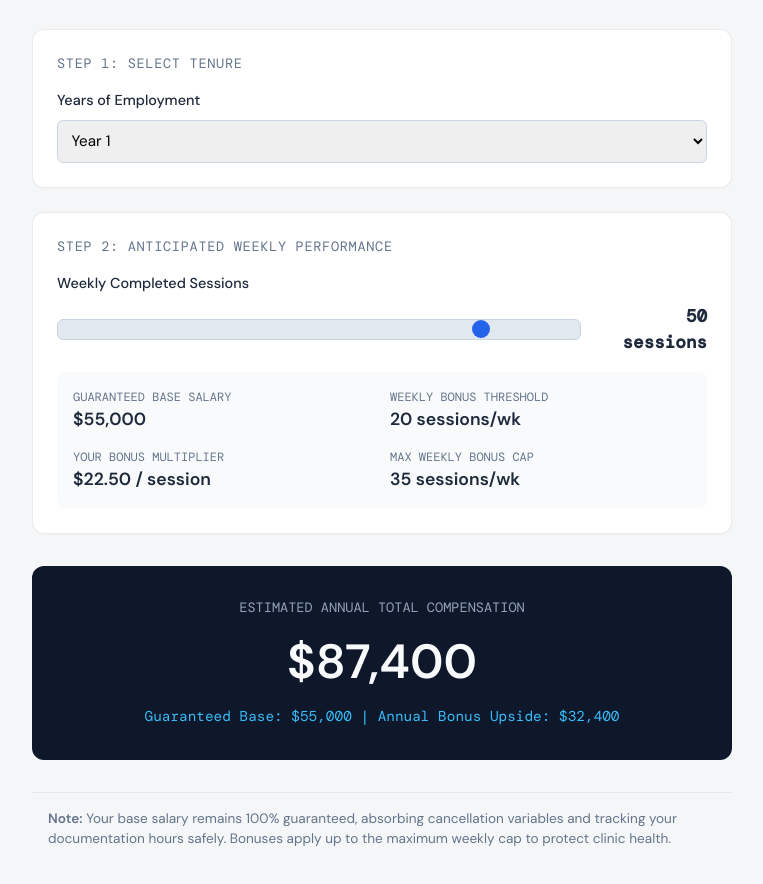
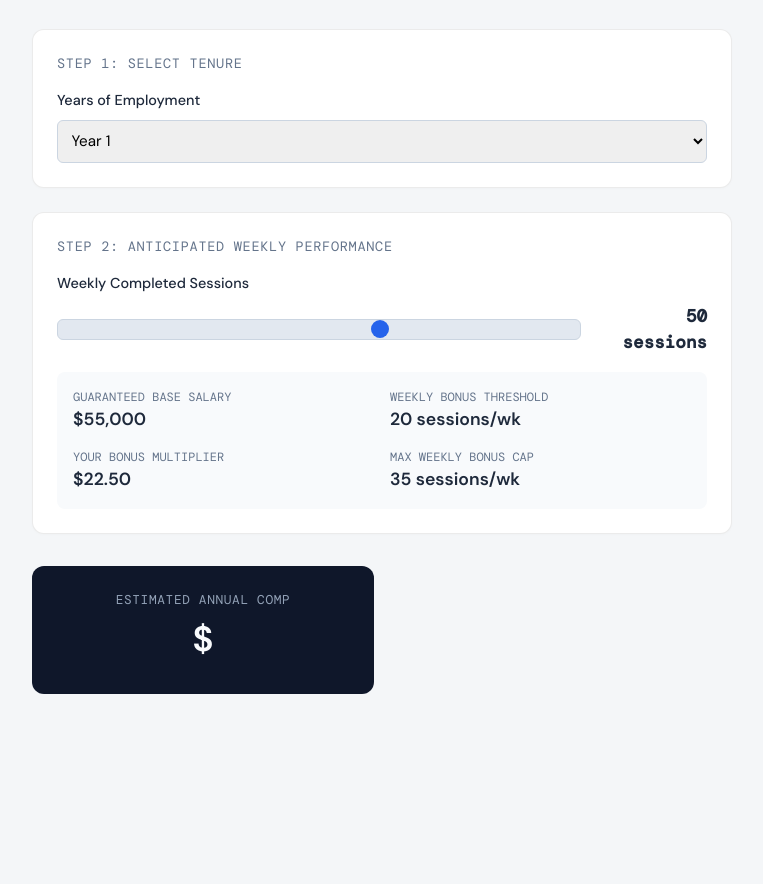
Before and after one commit to Mnets35/SLP-Calc, a plain HTML site: page index.html in a window 1280 px wide. Shown: the part 172-1056 px from the top of the page, without its empty margins (258-1021 px from the left). After the commit the page ends 898 px from the top, so only its background shows below. Drawn offline with nearby package versions, Linux system fonts and the light colour scheme.

Commit message:
Update index.html
Updated Slider

```diff
--- a/index.html
+++ b/index.html
@@ -24,14 +24,23 @@
   input[type=range] { -webkit-appearance: none; height: 4px; background: #e2e8f0; }
   input[type=range]::-webkit-slider-thumb { -webkit-appearance: none; width: 18px; height: 18px; border-radius: 50%; background: var(--accent); cursor: pointer; }
   .slider-val { font-family: 'DM Mono', monospace; font-weight: 600; min-width: 110px; text-align: right; font-size: 1.1rem; }
+
   .stats-grid { display: grid; grid-template-columns: repeat(2, 1fr); gap: 1rem; margin-top: 1rem; background: #f8fafc; padding: 1rem; border-radius: 8px; }
   .stat-box .label { font-size: 0.75rem; font-family: 'DM Mono', monospace; color: var(--text-light); text-transform: uppercase; }
   .stat-box .val { font-size: 1.1rem; font-weight: 600; color: var(--text); }
-  .total-card { background: #0f172a; color: white; text-align: center; padding: 2rem; border-radius: 12px; margin-top: 2rem; }
-  .total-card .label { font-size: 0.85rem; font-family: 'DM Mono', monospace; text-transform: uppercase; color: #94a3b8; }
-  .total-card .grand-total { font-size: 3rem; font-weight: 700; color: #f8fafc; margin: 0.5rem 0; }
-  .total-card .subtext { font-size: 0.9rem; color: #38bdf8; font-family: 'DM Mono', monospace; }
+
+  /* Upgraded Payout Split Grid Layout */
+  .payout-grid { display: grid; grid-template-columns: repeat(2, 1fr); gap: 1rem; margin-top: 2rem; }
+  .total-card { background: #0f172a; color: white; text-align: center; padding: 1.5rem; border-radius: 12px; }
+  .total-card .label { font-size: 0.8rem; font-family: 'DM Mono', monospace; text-transform: uppercase; color: #94a3b8; letter-spacing: 0.05em; }
+  .total-card .grand-total { font-size: 2.2rem; font-weight: 700; color: #f8fafc; margin: 0.25rem 0; }
+  .total-card .subtext { font-size: 0.8rem; color: #38bdf8; font-family: 'DM Mono', monospace; }
+
   .fine-print { margin-top: 2rem; padding: 1rem; border-top: 1px solid #e2e8f0; font-size: 0.85rem; color: var(--text-light); }
+
+  @media (max-width: 550px) {
+    .payout-grid { grid-template-columns: 1fr; }
+  }
 </style>
 </head>
 <body>
@@ -55,7 +64,7 @@
     <div class="section-title">Step 2: Anticipated Weekly Performance</div>
     <label for="performance-slider">Weekly Completed Sessions</label>
     <div class="slider-container">
-      <input type="range" id="performance-slider" min="0" max="60" value="50" oninput="calculate()">
+      <input type="range" id="performance-slider" min="0" max="80" value="50" oninput="calculate()">
       <span class="slider-val" id="slider-display">50 sessions</span>
     </div>
 
@@ -67,37 +76,7 @@
     </div>
   </div>
 
-  <div class="total-card">
-    <div class="label">Estimated Annual Total Compensation</div>
-    <div class="grand-total" id="total-compensation">$0</div>
-    <div class="subtext" id="breakdown-text">Base: $55,000 | Estimated Annual Bonus: $0</div>
-  </div>
-
-  <div class="fine-print">
-    <p><strong>Note:</strong> Your base salary remains 100% guaranteed, absorbing cancellation variables and tracking your documentation hours safely. Bonuses apply up to the maximum weekly cap to protect clinic health.</p>
-  </div>
-</div>
-<script>
-  const rates = { 1: 22.50, 2: 24.50, 3: 26.50 };
-  function calculate() {
-    const year = document.getElementById("year").value;
-    const volume = parseFloat(document.getElementById("performance-slider").value);
-    const rate = rates[year];
-
-    document.getElementById("slider-display").textContent = volume + " sessions";
-    document.getElementById("bonus-rate-display").textContent = "$" + rate.toFixed(2) + " / session";
-
-    let bonusUnits = volume - 20;
-    if (bonusUnits < 0) bonusUnits = 0;
-    if (bonusUnits > 35) bonusUnits = 35;
-
-    const annualBonus = bonusUnits * rate * 48;
-    const total = 55000 + annualBonus;
-
-    document.getElementById("total-compensation").textContent = "$" + Math.round(total).toLocaleString();
-    document.getElementById("breakdown-text").textContent = "Guaranteed Base: $55,000 | Annual Bonus Upside: $" + Math.round(annualBonus).toLocaleString();
-  }
-  calculate();
-</script>
-</body>
-</html>
+  <div class="payout-grid">
+    <div class="total-card">
+      <div class="label">Estimated Annual Comp</div>
+      <div class="grand-total" id="total-compensation">$
```
